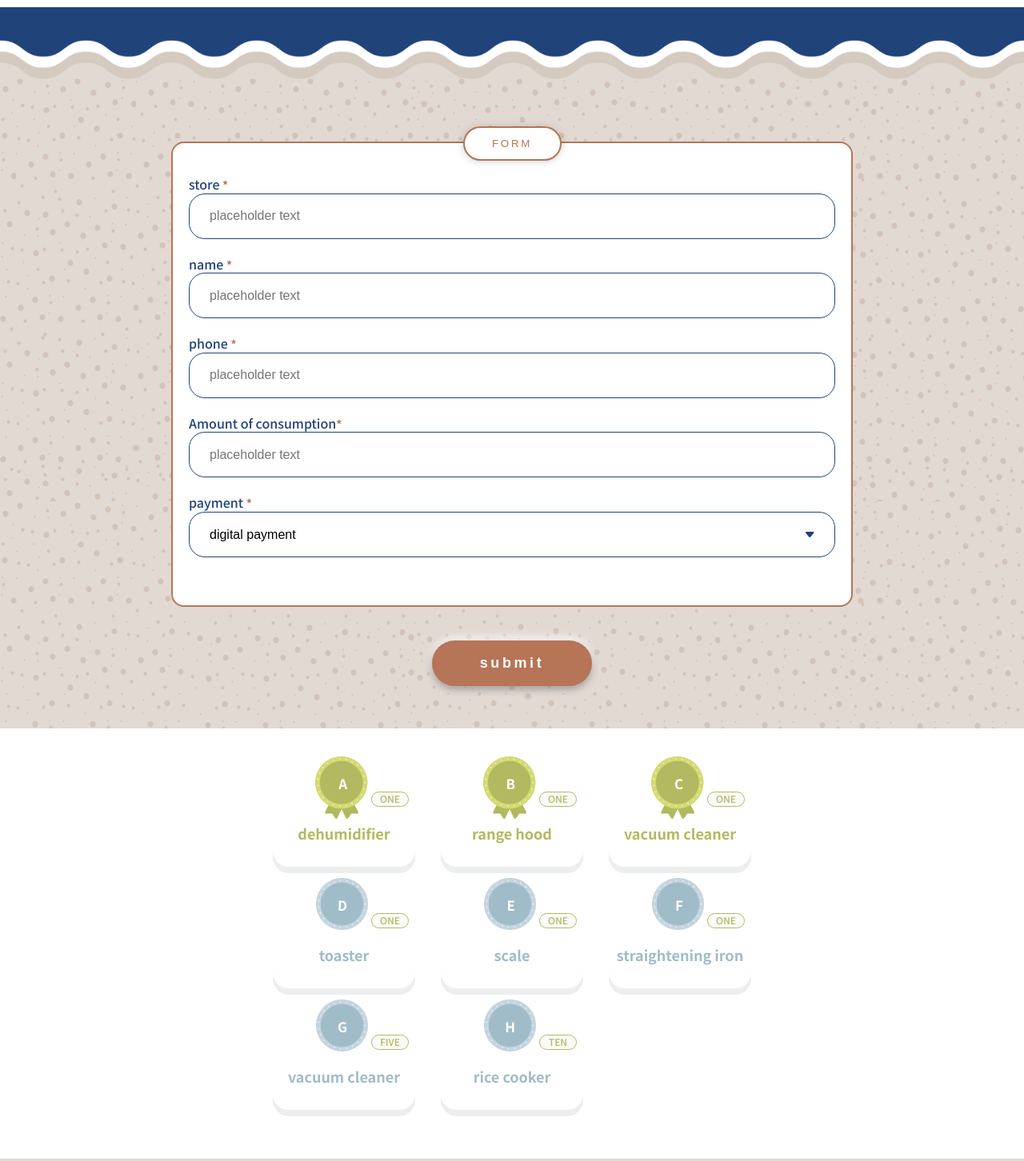
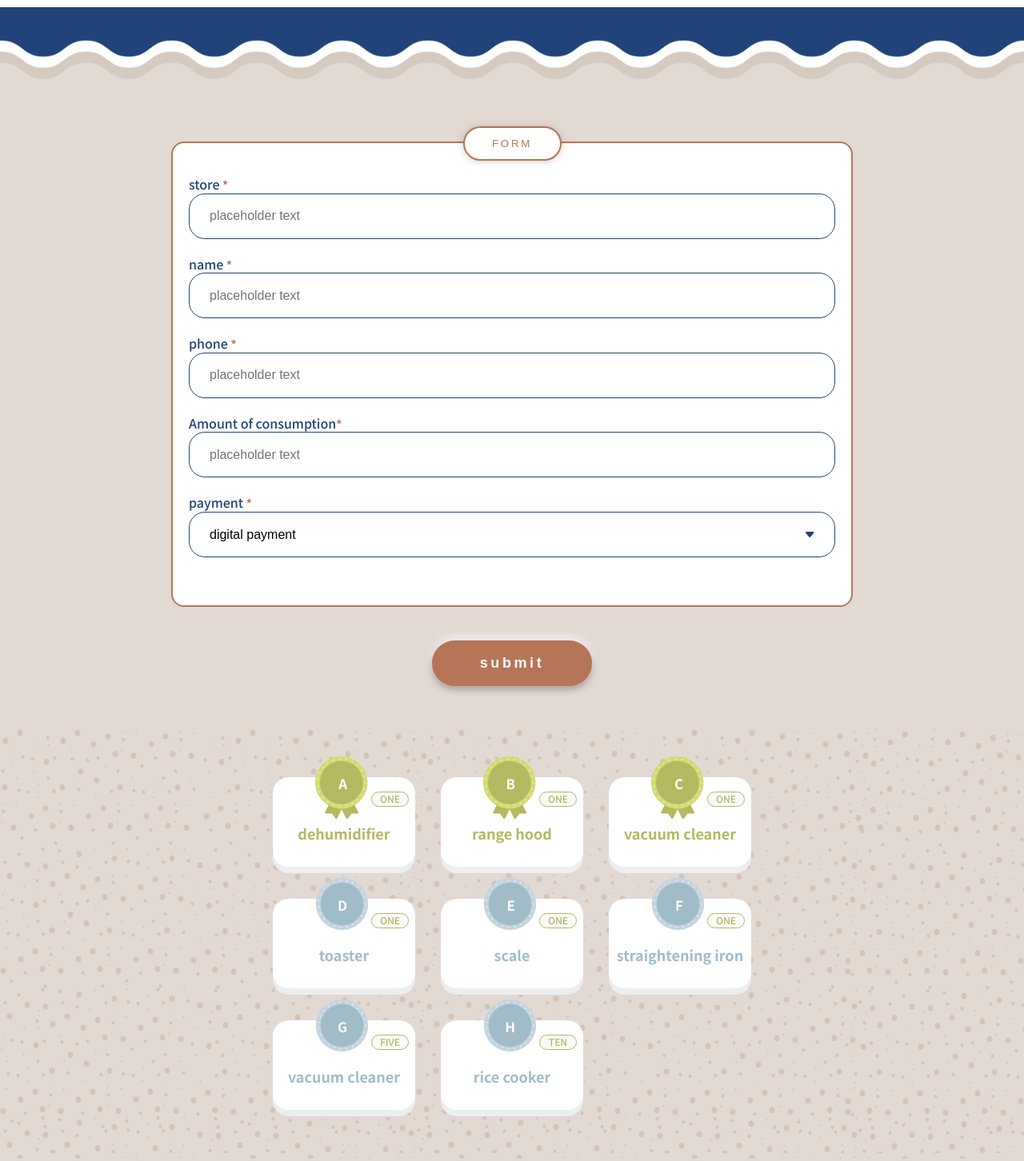
Before and after one commit to 22495521/ewill-test, a plain HTML site: page index.html in a window 1280 px wide. Shown: the part 676-2128 px from the top of the page at 80% size. Drawn offline with nearby package versions, Linux system fonts and the light colour scheme.

Commit message:
背景修正

```diff
--- a/index.html
+++ b/index.html
@@ -76,7 +76,7 @@
                 <img :style="{ transform: `translateX(${wave2position}%)` }" src="./img/海浪.png" class="image2" />
             </div>
 
-            <section class="content" style="background: #e2d9d3 url('./img/抽獎沙子.png');">
+            <section class="content" >
 
                     <form>
                         <div class="form" >
@@ -105,7 +105,7 @@
 
             </section>
 
-            <section class="bage-content">
+            <section class="bage-content" style="background: #e2d9d3 url('./img/抽獎沙子.png');">
                 <ul>
                     <li><span class="bage">A</span><p class="bage-btn">ONE</p><img src="./img/certificateA.png" alt=""><div class="bage-content-text1"><p>dehumidifier</p></div></li>
                     <li><span class="bage">B</span><p class="bage-btn">ONE</p><img src="./img/certificateA.png" alt=""><div class="bage-content-text1"><p>range hood</p></div></li>
```
